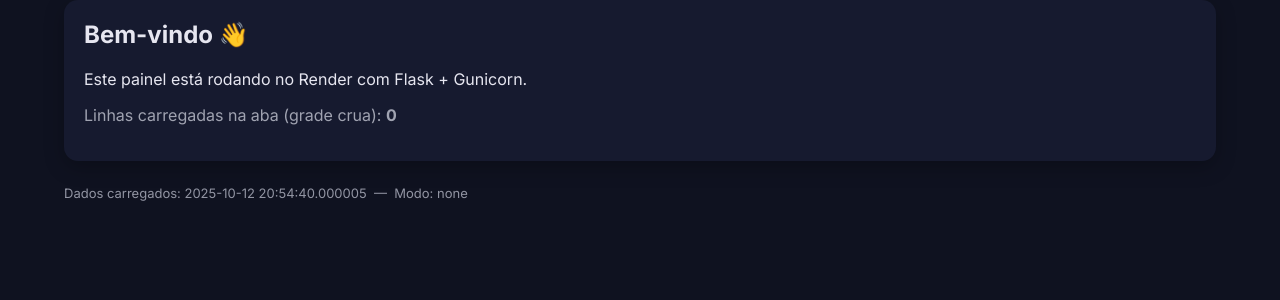
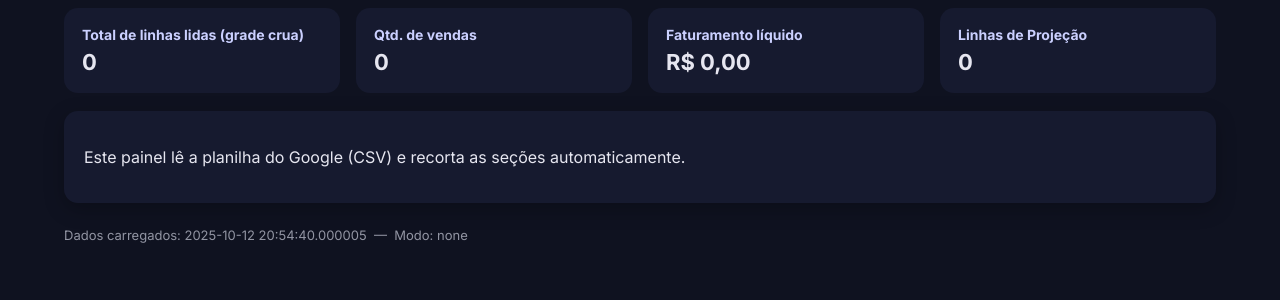
Before and after one commit to MacDowell354/dashboard-nandamac-ia, a Flask app: page / in a window 1280 px wide. Shown: the part 197-497 px from the top of the page. Run offline with Flask 3, Linux system fonts and the light colour scheme.

Commit message:
Update index.html

```diff
--- a/templates/index.html
+++ b/templates/index.html
@@ -1,9 +1,25 @@
 {% extends "base.html" %}
 {% block title %}Início — Dashboard IA{% endblock %}
 {% block content %}
+  <div class="kpis" style="margin: 8px 0 18px;">
+    <div class="kpi">
+      <h3>Total de linhas lidas (grade crua)</h3>
+      <strong>{{ linhas }}</strong>
+    </div>
+    <div class="kpi">
+      <h3>Qtd. de vendas</h3>
+      <strong>{{ kpi_vendas }}</strong>
+    </div>
+    <div class="kpi">
+      <h3>Faturamento líquido</h3>
+      <strong>{{ kpi_fatur|br_money }}</strong>
+    </div>
+    <div class="kpi">
+      <h3>Linhas de Projeção</h3>
+      <strong>{{ kpi_proj_linhas }}</strong>
+    </div>
+  </div>
   <div class="card">
-    <h2 style="margin-top:0">Bem-vindo 👋</h2>
-    <p>Este painel está rodando no Render com Flask + Gunicorn.</p>
-    <p class="muted">Linhas carregadas na aba (grade crua): <strong>{{ linhas }}</strong></p>
+    <p>Este painel lê a planilha do Google (CSV) e recorta as seções automaticamente.</p>
   </div>
 {% endblock %}
```
